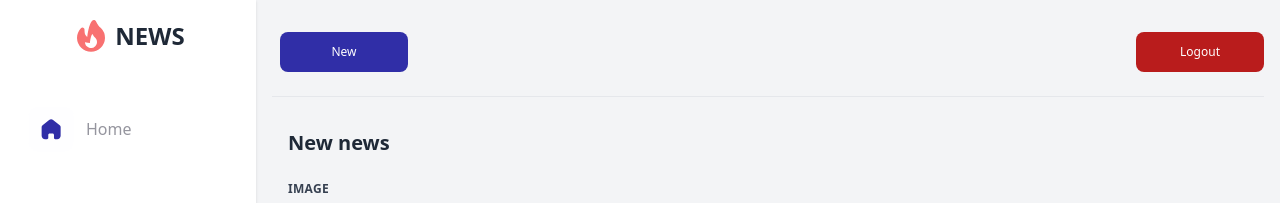
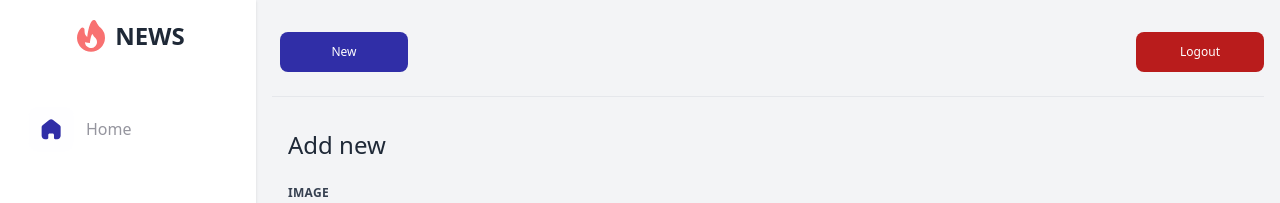
Before and after one commit to dinushka114/news-app, a Next.js app in the folder frontend/: page /admin/dashboard/create in a window 1280 px wide. Shown: the top 203 px of the page. Built offline with nearby package versions, Linux system fonts and the light colour scheme; no server answers.

Commit message:
titles updated

```diff
--- a/frontend/app/components/forms/AdminCreateNews.jsx
+++ b/frontend/app/components/forms/AdminCreateNews.jsx
@@ -5,6 +5,7 @@ import dynamic from 'next/dynamic';
 import Label from '../label/Label'
 import TextInput from '../input/textinput/TextInput'
 import Button from '../button/button'
+import Heading from '../text/Heading';
 import Image from 'next/image'
 import { useRouter } from 'next/navigation'
 import AppContext from '../../../context/AppContext'
@@ -111,7 +112,7 @@ const AdminCreateNews = () => {
 
     return (
         <form onSubmit={onSubmit}>
-            <h1 className='text-xl font-bold'>New news</h1>
+              <Heading text={'Add new'} />
 
             <div className="w-full mb-6 mt-6 md:mb-0">
                 <Label lbl={"Image"} />
--- a/frontend/app/components/forms/AdminUpdateNews.jsx
+++ b/frontend/app/components/forms/AdminUpdateNews.jsx
@@ -12,6 +12,7 @@ import AppContext from '../../../context/AppContext'
 import { useContext } from 'react'
 import 'react-quill/dist/quill.snow.css';
 import { API } from '../../../constants';
+import Heading from '../text/Heading';
 
 const QuillEditor = dynamic(() => import('react-quill'), { ssr: false });
 
@@ -115,7 +116,7 @@ const AdminUpdateNews = () => {
 
     return (
         <form onSubmit={onSubmit}>
-            <h1 className='text-xl font-bold'>Update news</h1>
+            <Heading text={'Update'} />
 
             <div className="w-full mb-6 mt-6 md:mb-0">
                 <Label lbl={"Image"} />
```
